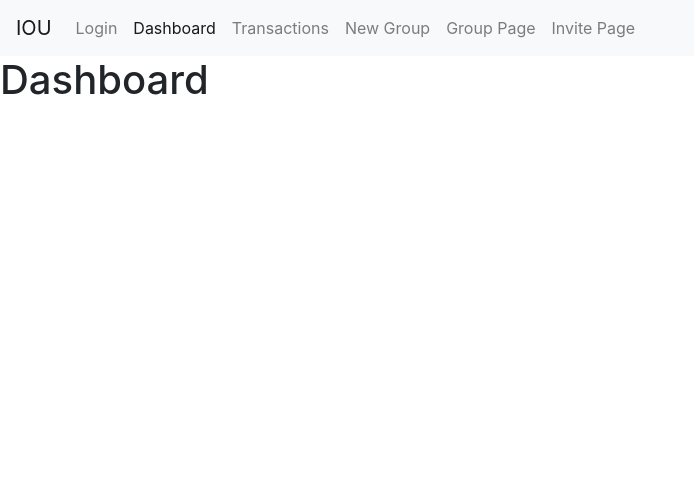
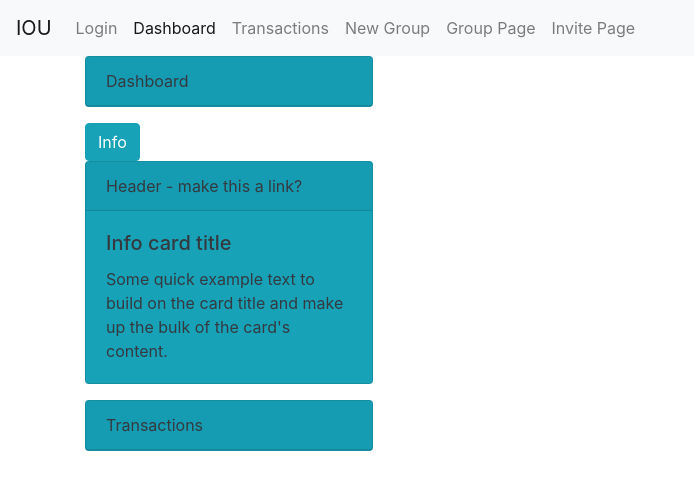
Before and after one commit to AubreyBennett/IOU, a React (Create React App) app in the folder client/: page /dashboard in a window 1280 px wide. Shown: the top 490 px of the page, without its empty margins (0-694 px from the left). Built offline with nearby package versions, Linux system fonts and the light colour scheme.

Commit message:
created dashboard html

```diff
--- a/client/src/pages/dashboard.js
+++ b/client/src/pages/dashboard.js
@@ -1,7 +1,32 @@
 import React from 'react';
 
 function Dashboard() {
-    return <h1> Dashboard </h1>;
-  }
+  return (
+    <div className="container">
+      <div className="card text-dark bg-info mb-3" style={{maxWidth: '18rem'}}>
+        <div className="card-header">Dashboard</div>
+        {/* <div className="card-body">
+          <h5 className="card-title">Info card title</h5>
+          <p className="card-text">Some quick example text to build on the card title and make up the bulk of the card's content.</p>
+        </div> */}
+      </div>
+      <button type="button" className="btn btn-info">Info</button>
+      <div className="card text-dark bg-info mb-3" style={{maxWidth: '18rem'}}>
+        <div className="card-header">Header - make this a link?</div>
+        <div className="card-body">
+          <h5 className="card-title">Info card title</h5>
+          <p className="card-text">Some quick example text to build on the card title and make up the bulk of the card's content.</p>
+        </div>
+      </div>
+      <div className="card text-dark bg-info mb-3" style={{maxWidth: '18rem'}}>
+        <div className="card-header">Transactions</div>
+        {/* <div className="card-body">
+          <h5 className="card-title">Info card title</h5>
+          <p className="card-text">Some quick example text to build on the card title and make up the bulk of the card's content.</p>
+        </div> */}
+      </div>
+    </div>
+  );
+}
 
-  export default Dashboard;
+export default Dashboard;
```
